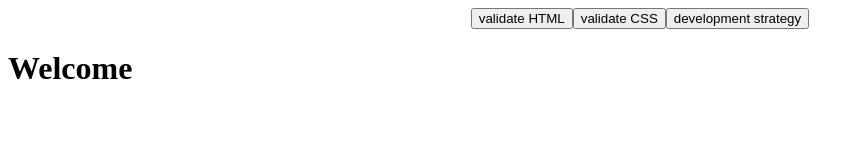
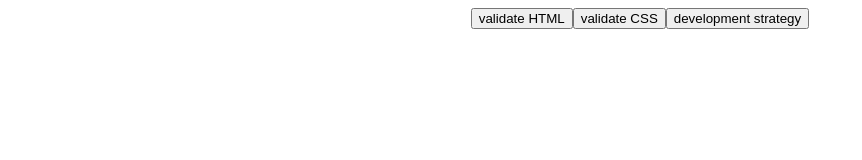
Before and after one commit to ali1996-sy/-Shadow-on-Mouse-Move-Effect-, a plain HTML site: page index.html in a window 1280 px wide. Shown: the whole page, without its empty margins (0-862 px from the left). Drawn offline with Linux system fonts and the light colour scheme.

Commit message:
closed #2

```diff
--- a/index.html
+++ b/index.html
@@ -17,9 +17,9 @@
 </head>
 
 <body>
-  <div>
-    <h1>
-       Welcome
+  <div class="texto">
+    <h1 contenteditable="Welcome">
+
     </h1>
   </div>
 
```
